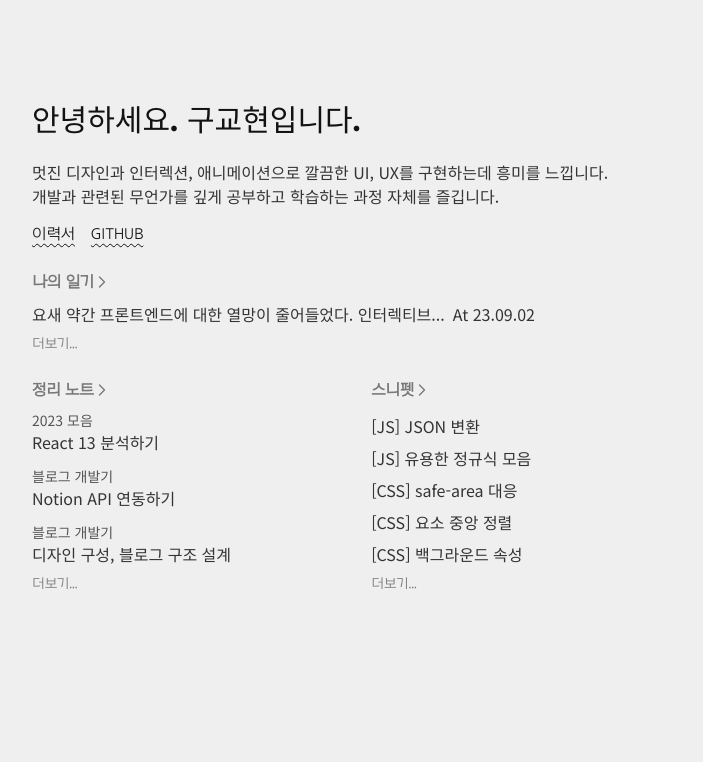
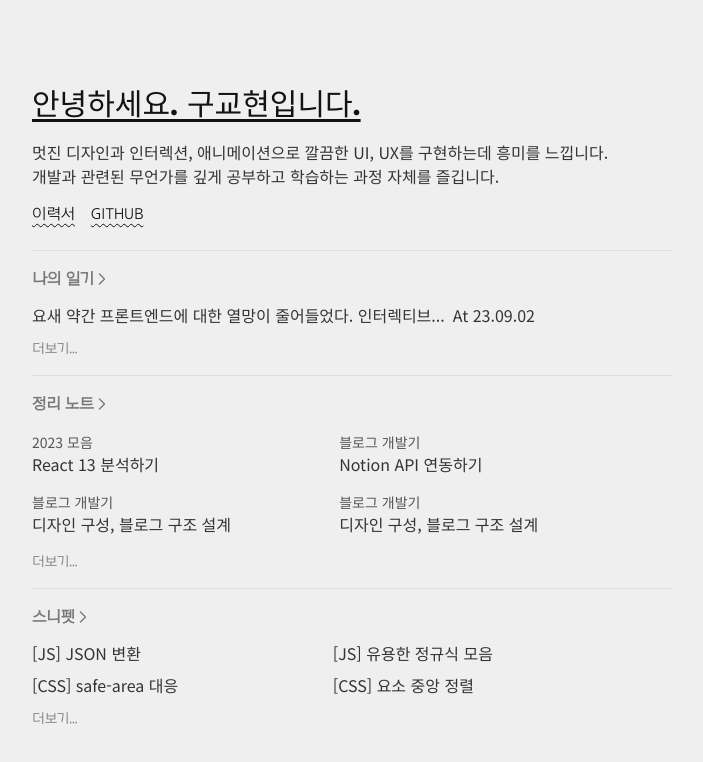
Before and after one commit to rygus9/blog, a Next.js app: page / in a window 1280 px wide. Shown: the top 762 px of the page, without its empty margins (288-991 px from the left). Built offline with nearby package versions, Linux system fonts and the light colour scheme.

Commit message:
feat: 디자인 개편

```diff
--- a/app/page.tsx
+++ b/app/page.tsx
@@ -4,12 +4,12 @@ import { PropsWithChildren } from "react";
 
 const Page = () => {
   return (
-    <main className="pt-12 sm:pt-16 max-w-2xl m-auto px-4">
-      <section>
-        <h1 className="font-blackHan text-3xl pt-8 sm:pt-10">
+    <main className="py-12 sm:py-16 max-w-2xl m-auto px-4">
+      <section className="my-6">
+        <h1 className="font-blackHan text-3xl underline underline-offset-4">
           안녕하세요. 구교현입니다.
         </h1>
-        <p className="pt-5 text-[#343434]">
+        <p className="pt-4 text-[#343434]">
           멋진 디자인과 인터렉션, 애니메이션으로 깔끔한 UI, UX를 구현하는데
           흥미를 느낍니다. <br />
           개발과 관련된 무언가를 깊게 공부하고 학습하는 과정 자체를 즐깁니다.
@@ -31,56 +31,60 @@ const Page = () => {
           </Link>
         </p>
       </section>
-      <section className="my-6">
+      <hr className="border-[#dedede]" />
+      <section className="my-4">
         <Category href="/record">나의 일기</Category>
-        <p className="pt-2 text-[#343434]">
+        <div className="mt-2">
+          <p className="py-1 text-[#343434]">
             요새 약간 프론트엔드에 대한 열망이 줄어들었다. 인터렉티브...
             <span className="ml-2">At 23.09.02</span>
           </p>
+        </div>
         <MoreLink href="/record" />
       </section>
-      <div className="my-6 flex items-start justify-between flex-wrap space-y-6 sm:space-y-0">
-        <section className="w-full sm:max-w-[47%]">
+      <hr className="border-[#dedede]" />
+      <section className="my-4">
         <Category href="/note">정리 노트</Category>
-          <ul className="mt-2 space-y-3 text-[#343434]">
-            <li>
+        <ul className="mt-2 text-[#343434] flex flex-wrap items-start">
+          <li className="w-[48%] p-2 pl-0">
             <p className="text-[#565656] text-sm">2023 모음</p>
             <h3>React 13 분석하기</h3>
           </li>
-            <li>
+          <li className="w-[48%] p-2 pl-0">
             <p className="text-[#565656] text-sm">블로그 개발기</p>
             <h3>Notion API 연동하기</h3>
           </li>
-            <li>
+          <li className="w-[48%] p-2 pl-0">
+            <p className="text-[#565656] text-sm">블로그 개발기</p>
+            <h3>디자인 구성, 블로그 구조 설계</h3>
+          </li>
+          <li className="w-[48%] p-2 pl-0">
             <p className="text-[#565656] text-sm">블로그 개발기</p>
             <h3>디자인 구성, 블로그 구조 설계</h3>
           </li>
         </ul>
         <MoreLink href="/note" />
       </section>
-        <section className="w-full sm:max-w-[47%]">
+      <hr className="border-[#dedede]" />
+      <section className="my-4">
         <Category href="/snippet">스니펫</Category>
 
-          <ul className="mt-3 space-y-2 text-[#343434]">
-            <li>
+        <ul className="mt-2 text-[#343434] flex flex-wrap items-start">
+          <li className="w-[47%] p-1 pl-0">
             <span>[JS]</span> JSON 변환
           </li>
-            <li>
+          <li className="w-[47%] p-1 pl-0">
             <span>[JS]</span> 유용한 정규식 모음
           </li>
-            <li>
+          <li className="w-[47%] p-1 pl-0">
             <span>[CSS]</span> safe-area 대응
           </li>
-            <li>
+          <li className="w-[47%] p-1 pl-0">
             <span>[CSS]</span> 요소 중앙 정렬
-            </li>
-            <li>
-              <span>[CSS]</span> 백그라운드 속성
           </li>
         </ul>
         <MoreLink href="/snippet" />
       </section>
-      </div>
     </main>
   );
 };
```
Lines whose indentation alone changed are shown as unchanged.
